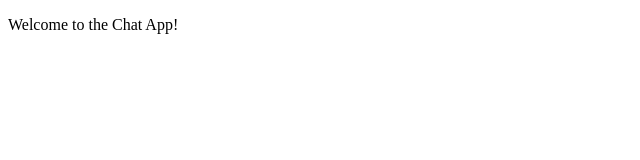
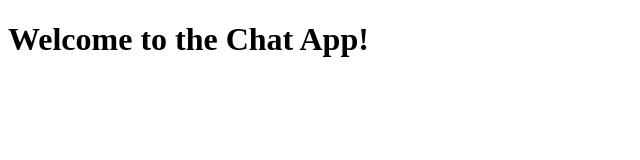
Before and after one commit to chairus/nodejs-chat-app, a website: page public/index.html in a window 1280 px wide. Shown: the whole page, without its empty margins (0-640 px from the left). Drawn offline with Linux system fonts and the light colour scheme.

Commit message:
Init commit

```diff
--- a/public/index.html
+++ b/public/index.html
@@ -5,6 +5,6 @@
         <title>Node Chat App</title>
     </head>
     <body>
-        <p>Welcome to the Chat App!</p>
+        <h1>Welcome to the Chat App!</h1>
     </body>
 </html>
```
